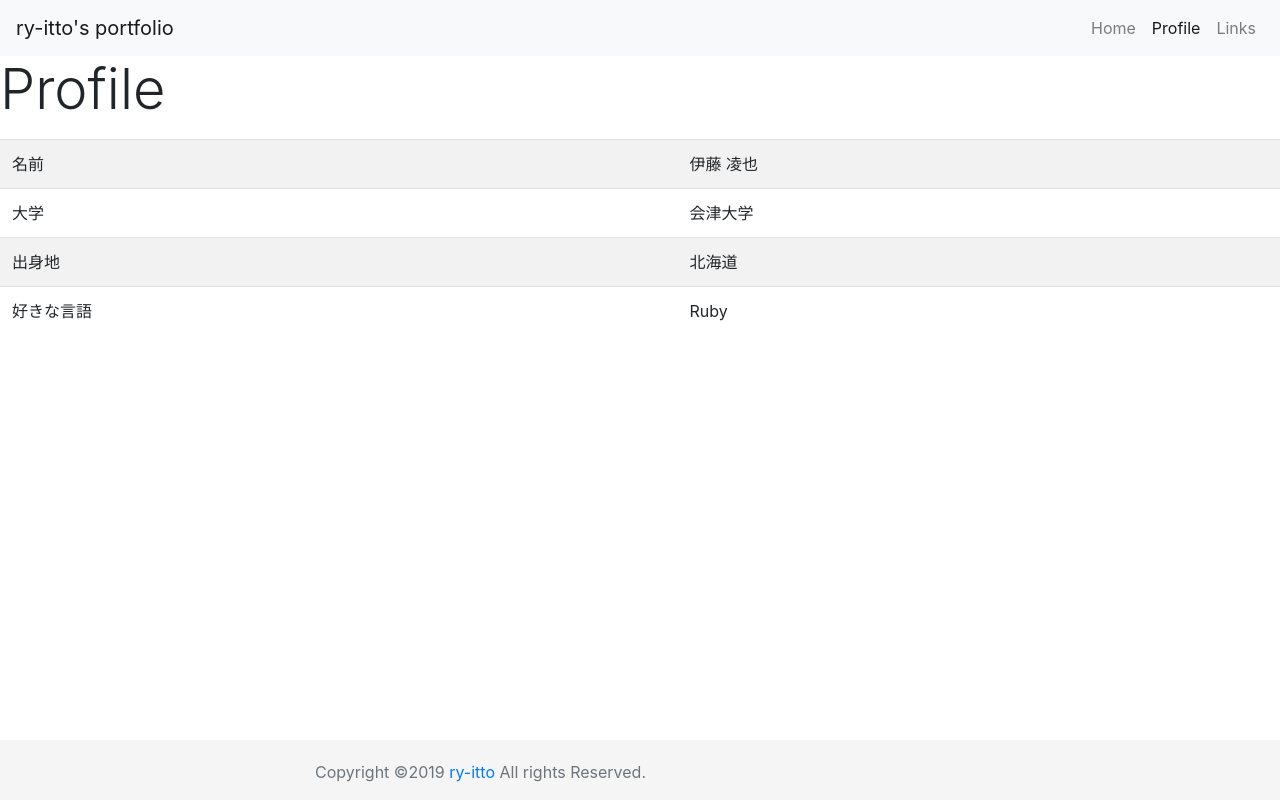
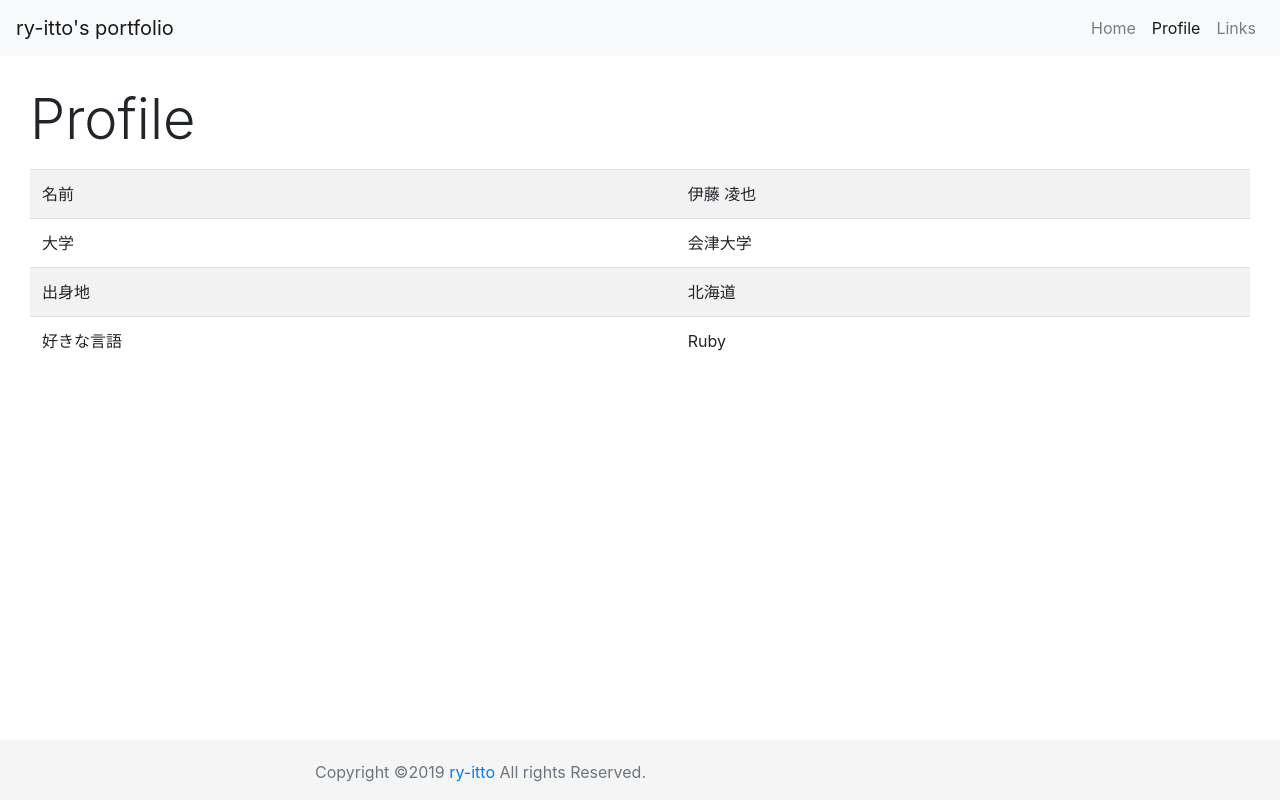
Before and after one commit to ry-itto/portfolio_react, a React (Create React App) app: page /profile in a window 1280 px wide. Built offline with nearby package versions, Linux system fonts and the light colour scheme.

Commit message:
マージン追加

```diff
--- a/src/components/Profile.jsx
+++ b/src/components/Profile.jsx
@@ -9,6 +9,7 @@ class Profile extends Component {
     return (
       <div>
         <Header />
+        <div style={{margin: 30}}>
           <p className='display-4'>Profile</p>
           {/* <img src={ facebook_profile_image } alt='My profile image' widrh='200px' height='200px' /> */}
           <Table striped>
@@ -31,6 +32,7 @@ class Profile extends Component {
               </tr>
             </tbody>
           </Table>
+        </div>
         <Footer />
       </div>
     )
```
Lines whose indentation alone changed are shown as unchanged.
